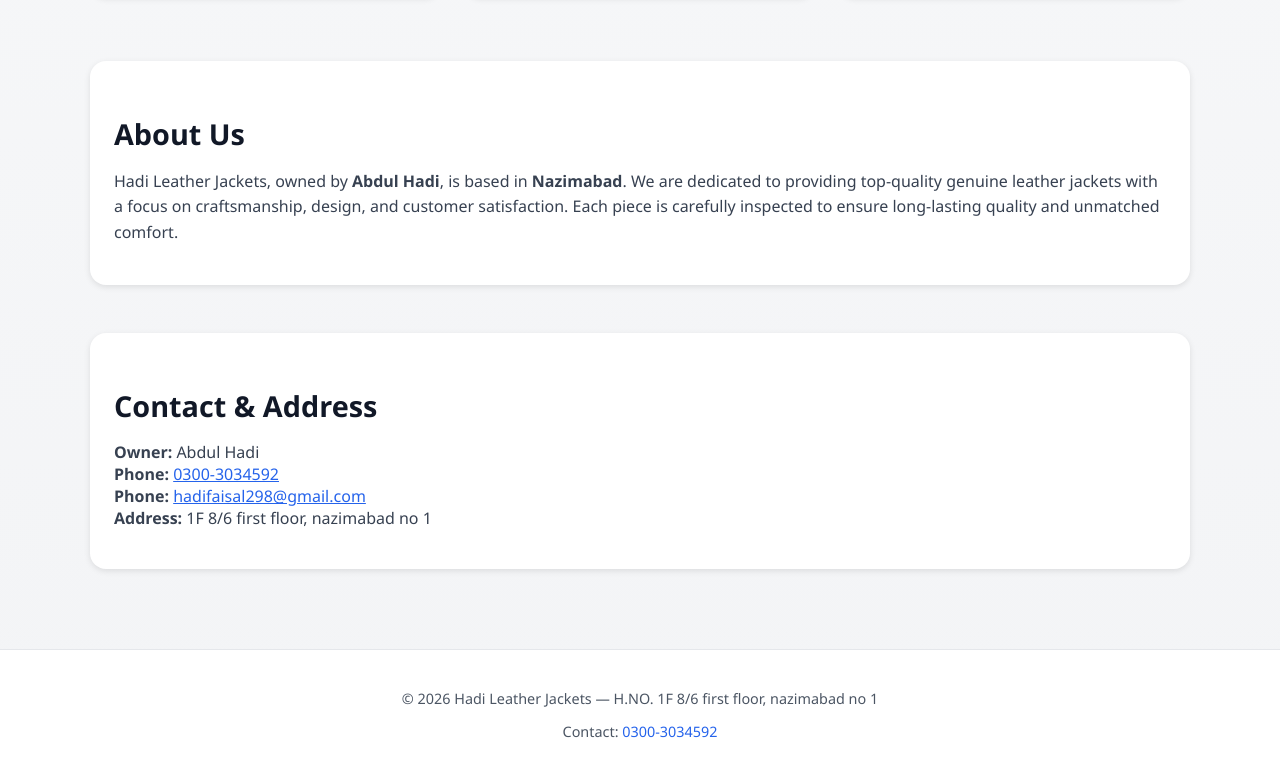
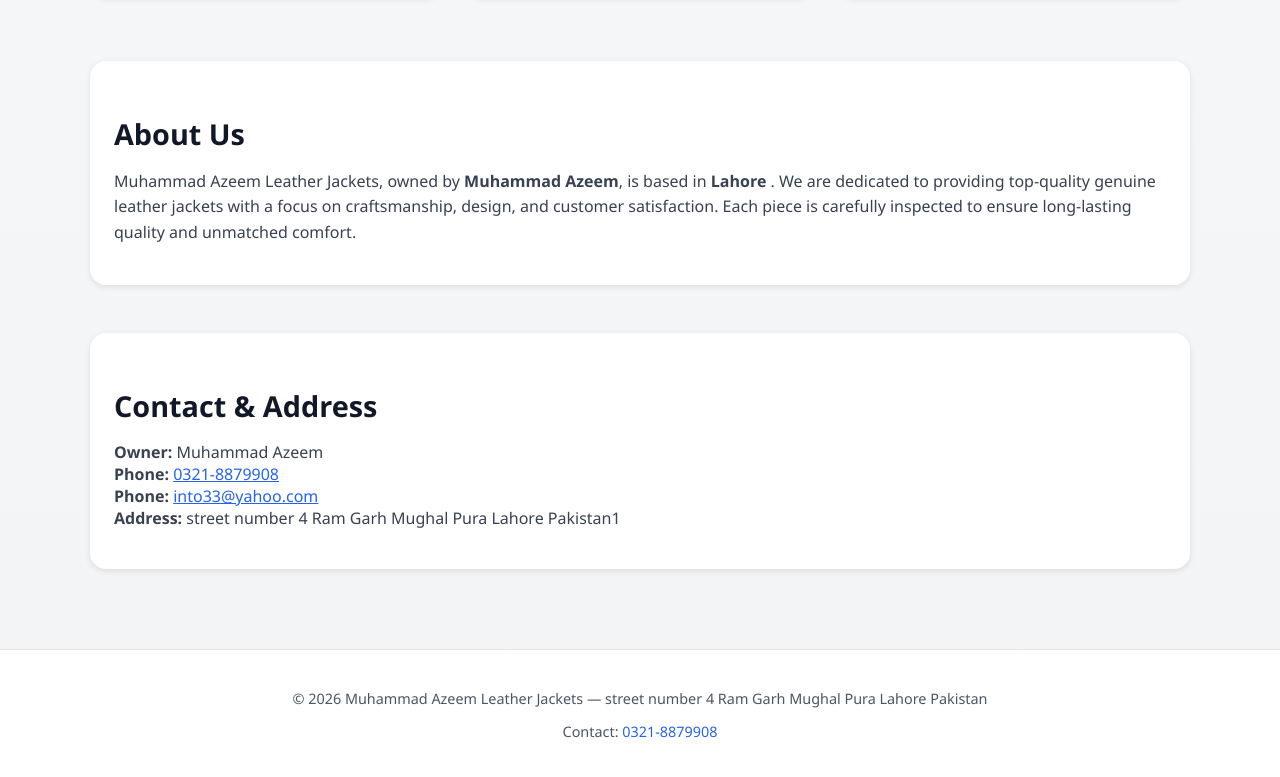
Before and after one commit to salmansaleem2/Muhammad-Huzaifa, a plain HTML site: page index.html in a window 1280 px wide. Shown: the part 1163-1940 px from the top of the page. Drawn offline with Linux system fonts and the light colour scheme.

Commit message:
Added Muhammad Azeem info

```diff
--- a/index.html
+++ b/index.html
@@ -1,9 +1,9 @@
-<!DOCTYPE html>
+<!doctype html>
 <html lang="en">
   <head>
     <meta charset="UTF-8" />
     <meta name="viewport" content="width=device-width, initial-scale=1.0" />
-    <title>Hadi Leather Jackets</title>
+    <title>Muhammad Azeem Leather Jackets</title>
     <style>
       body {
         font-family: "Segoe UI", Tahoma, Geneva, Verdana, sans-serif;
@@ -162,9 +162,9 @@
           "
         >
           <div>
-            <h1>Hadi Leather Jackets</h1>
+            <h1>Muhammad Azeem Leather Jackets</h1>
             <p style="color: #6b7280; font-size: 0.9rem">
-              Owned by Abdul Hadi — Premium Leather Outerwear in Pakistan
+              Owned by Muhammad Azeem — Premium Leather Outerwear in Pakistan
             </p>
           </div>
           <nav>
@@ -184,12 +184,12 @@
             Crafted with Passion. Designed for Perfection.
           </h2>
           <p style="color: #4b5563; font-size: 1.1rem">
-            Hadi Leather Jackets brings you a premium selection of handcrafted
-            leather jackets that combine timeless design with superior comfort
-            and durability.
+            Muhammad Azeem Leather Jackets brings you a premium selection of
+            handcrafted leather jackets that combine timeless design with
+            superior comfort and durability.
           </p>
           <div style="margin-top: 1.5rem">
-            <a href="tel:+923408321240" class="btn">Call to Order</a>
+            <a href="tel:+923218879908" class="btn">Call to Order</a>
           </div>
         </div>
         <div>
@@ -219,11 +219,12 @@
           About Us
         </h3>
         <p style="color: #374151; font-size: 1rem; line-height: 1.6">
-          Hadi Leather Jackets, owned by <strong>Abdul Hadi</strong>, is based
-          in <strong>Nazimabad</strong>. We are dedicated to providing
-          top-quality genuine leather jackets with a focus on craftsmanship,
-          design, and customer satisfaction. Each piece is carefully inspected
-          to ensure long-lasting quality and unmatched comfort.
+          Muhammad Azeem Leather Jackets, owned by
+          <strong>Muhammad Azeem</strong>, is based in <strong>Lahore </strong>.
+          We are dedicated to providing top-quality genuine leather jackets with
+          a focus on craftsmanship, design, and customer satisfaction. Each
+          piece is carefully inspected to ensure long-lasting quality and
+          unmatched comfort.
         </p>
       </section>
 
@@ -232,28 +233,31 @@
           Contact & Address
         </h3>
         <ul style="list-style: none; padding: 0; color: #374151">
-          <li><strong>Owner:</strong> Abdul Hadi</li>
+          <li><strong>Owner:</strong> Muhammad Azeem</li>
           <li>
             <strong>Phone:</strong>
-            <a href="tel:+923003034592" style="color: #2563eb">0300-3034592</a>
+            <a href="tel:+923218879908" style="color: #2563eb">0321-8879908</a>
           </li>
           <li>
             <strong>Phone:</strong>
-            <a href="mailto:hadifaisal298@gmail.com" style="color: #2563eb">
-              hadifaisal298@gmail.com
+            <a href="mailto:into33@yahoo.com" style="color: #2563eb">
+              into33@yahoo.com
             </a>
           </li>
-          <li><strong>Address:</strong> 1F 8/6 first floor, nazimabad no 1</li>
+          <li>
+            <strong>Address:</strong> street number 4 Ram Garh Mughal Pura
+            Lahore Pakistan1
+          </li>
         </ul>
       </section>
     </main>
 
     <footer>
       <p>
-        © <span id="year"></span> Hadi Leather Jackets — H.NO. 1F 8/6 first
-        floor, nazimabad no 1
+        © <span id="year"></span> Muhammad Azeem Leather Jackets — street number
+        4 Ram Garh Mughal Pura Lahore Pakistan
       </p>
-      <p>Contact: <a href="tel:+923003034592">0300-3034592</a></p>
+      <p>Contact: <a href="tel:+923218879908">0321-8879908</a></p>
     </footer>
 
     <script>
```
